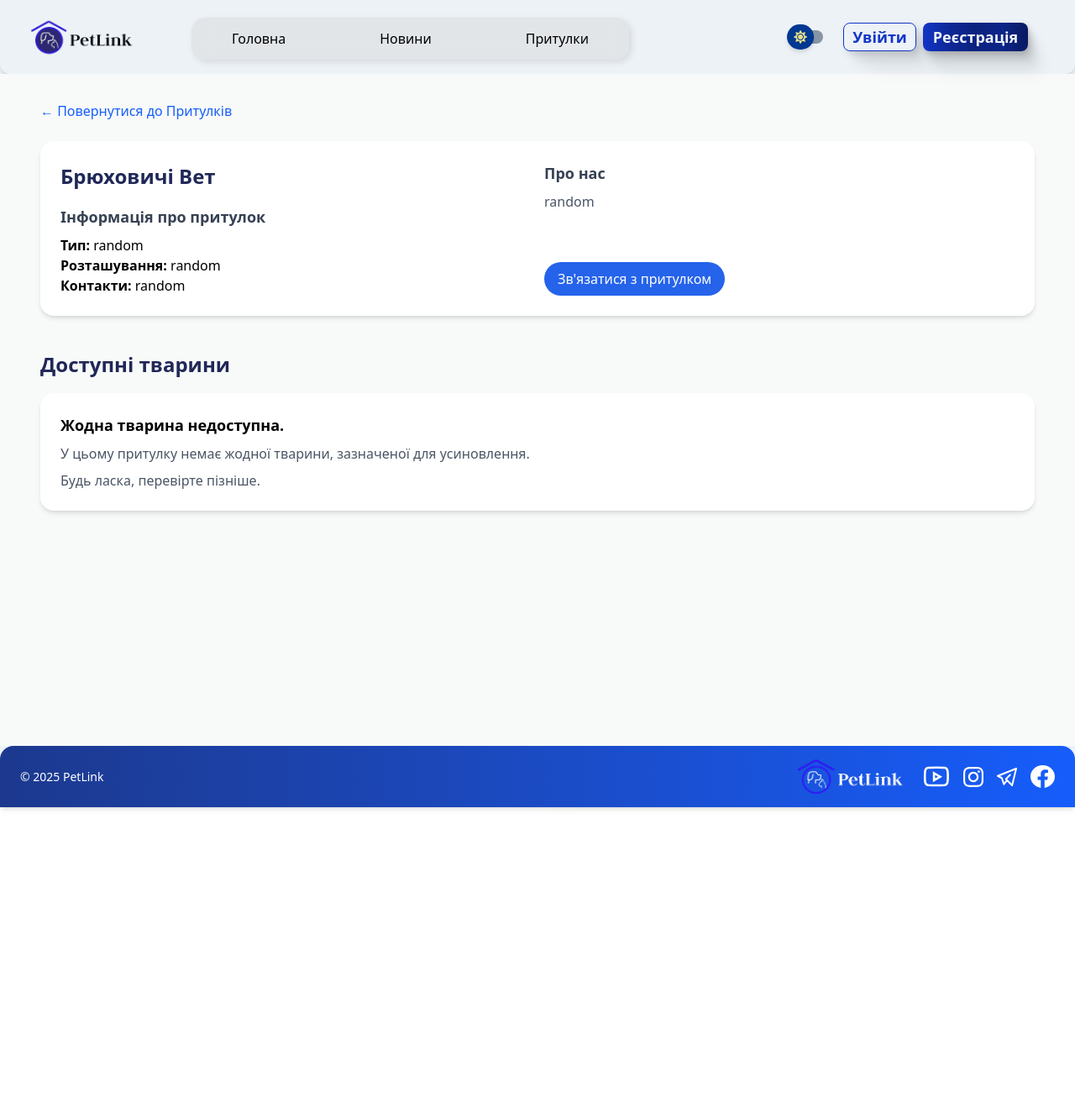
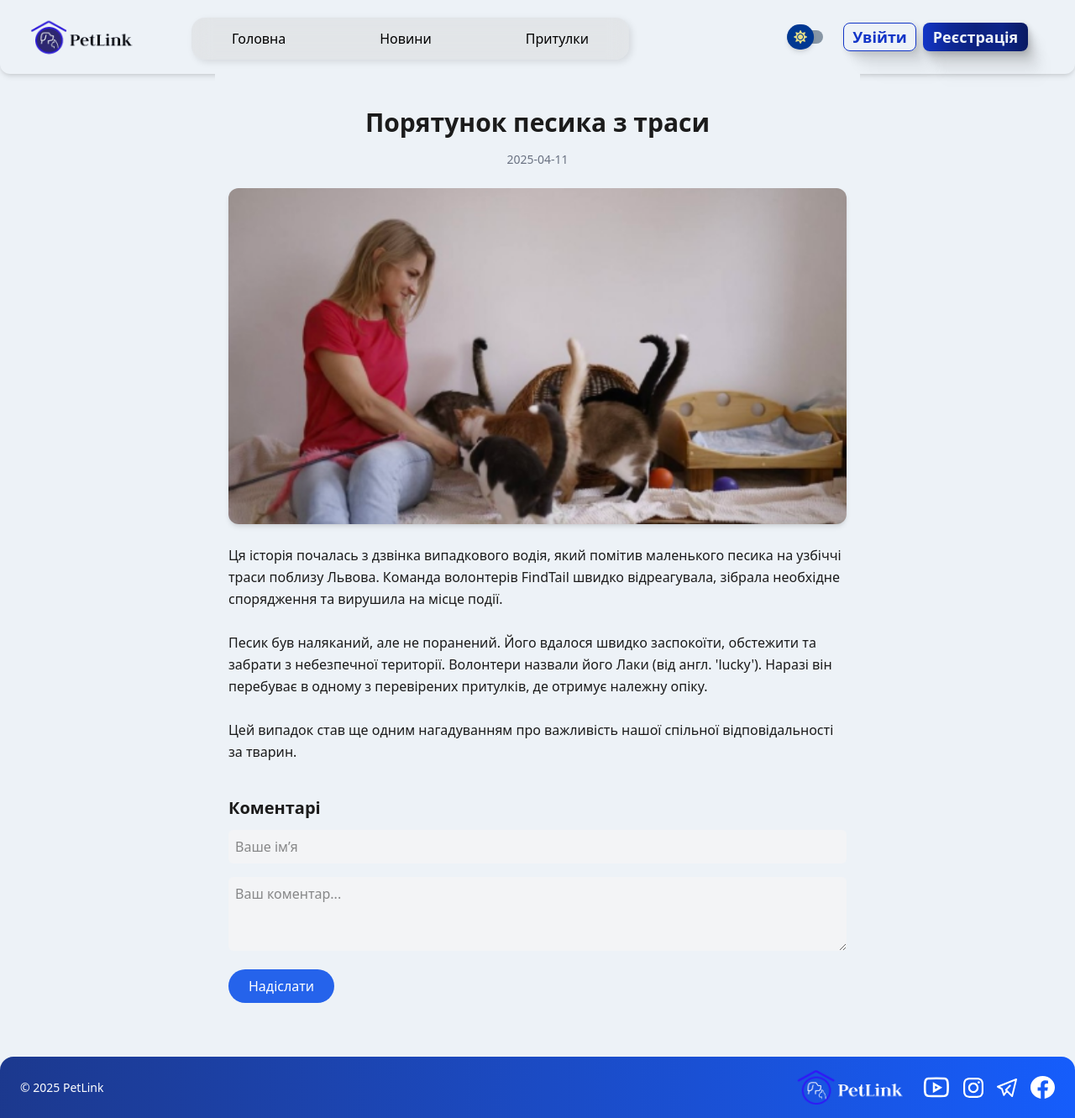
Before and after one commit to Miar0/Django-React-3DN, a React (Vite) app in the folder frontend/: page /shelters/1 in a window 1280 px wide. Shown: the whole page at 84% size. Before the commit the page ends 961 px from the top, so only its background shows below. Built offline with nearby package versions, Linux system fonts and the light colour scheme.

Commit message:
feat: update info for cards news

```diff
--- a/frontend/package.json
+++ b/frontend/package.json
@@ -11,6 +11,7 @@
   },
   "dependencies": {
     "@tailwindcss/vite": "^4.1.3",
+    "date-fns": "^4.1.0",
     "framer-motion": "^12.6.5",
     "react": "^19.0.0",
     "react-dom": "^19.0.0",
--- a/frontend/src/data/news.js
+++ b/frontend/src/data/news.js
@@ -6,24 +6,41 @@ const news = [
     {
         id: 1,
         image: newsFirst,
-        title: 'Понад дві тисячі врятованих котів: як хобі волонтерки стало організацією',
-        description: 'Історія волонтерки Яни Тябут з Черкас розпочалася 17 років тому — саме тоді вона забрала з вулиці свого першого кота Веніаміна.',
-        date: '10 April 19:50',
+        title: "Порятунок песика з траси",
+        description: "Історія як волонтери врятували песика просто з середини швидкісної дороги...",
+        date: "2025-04-11",
+        content:
+            "Ця історія почалась з дзвінка випадкового водія, який помітив маленького песика на узбіччі траси поблизу Львова. " +
+            "Команда волонтерів FindTail швидко відреагувала, зібрала необхідне спорядження та вирушила на місце події.\n\n" +
+            "Песик був наляканий, але не поранений. Його вдалося швидко заспокоїти, обстежити та забрати з небезпечної території. " +
+            "Волонтери назвали його Лаки (від англ. 'lucky'). Наразі він перебуває в одному з перевірених притулків, де отримує належну опіку.\n\n" +
+            "Цей випадок став ще одним нагадуванням про важливість нашої спільної відповідальності за тварин."
     },
     {
         id: 2,
-        image: newsSecond,
-        title: '"Це Не Страшні Звірі, Вони Травмовані"',
-        description: 'До Дніпра евакуювали 21 цуценя та вагітну собаку з Донеччини. Історії тварин.',
-        date: '03 April 13:10',
+        image:newsSecond,
+        title: "10 нових тваринок знайшли домівку",
+        description: "Завдяки оновленій платформі FindTail 10 тваринок були всиновлені протягом останніх днів...",
+        date: "2025-04-09",
+        content:
+            "Новини, що надихають! Всього за один тиждень через платформу FindTail було успішно передано в нові родини 10 тваринок: " +
+            "серед них 6 песиків, 3 котики та навіть 1 морська свинка.\n\n" +
+            "Ми раді, що кожна з цих історій мала щасливий фінал. Всі нові власники пройшли перевірку, отримали детальну інструкцію " +
+            "по догляду та зворотній зв’язок з притулками.\n\n" +
+            "Такі результати мотивують нас розвивати платформу ще активніше 💙"
     },
     {
         id: 3,
         image: newsThird,
-        title: 'У Львові загубився кіт, який жив у Ратуші.',
-        description: 'Кіт на імʼя Левчик загубився під час навчань у міській раді. Садовий обіцяє подарунок за розшук.',
-        date: '01 April 17:10',
-    },
+        title: "Перший офіційний партнер серед ветклінік!",
+        description: "FindTail підписали партнерство з ветклінікою 'Добро' — це відкриває нові можливості для тварин...",
+        date: "2025-04-07",
+        content:
+            "Раді повідомити: FindTail офіційно співпрацює з ветеринарною клінікою 'Добро' у Львові! Це означає, що всі тварини, " +
+            "зареєстровані на платформі, зможуть проходити базові медичні огляди безкоштовно.\n\n" +
+            "Клініка також надасть підтримку у вакцинації, стерилізації та лікуванні тварин, які потрапляють на платформу без належного догляду.\n\n" +
+            "Це партнерство — величезний крок до покращення умов для хвостиків 💚"
+    }
 ];
 
 export default news;
--- a/frontend/src/index.css
+++ b/frontend/src/index.css
@@ -48,6 +48,12 @@
             transform: scale(1);
         }
     }
+
+    @keyframes fadeIn {
+        to {
+            opacity: 1;
+        }
+    }
 }
 
 
@@ -77,7 +83,15 @@
                 0px 118px 33px rgba(0, 0, 0, 0.00);
     }
 
+    .animate-fade-in {
+        @apply opacity-0;
+        animation: fadeIn 0.4s ease-in-out forwards;
+    }
 
+    .animate-fade-in {
+        @apply opacity-0;
+        animation: fadeIn 0.4s ease-in-out forwards;
+    }
 
 
 
--- a/frontend/src/pages/ShelterDetailPage.jsx
+++ b/frontend/src/pages/ShelterDetailPage.jsx
@@ -1,73 +1,84 @@
-import React from 'react';
-import { useParams, Link } from 'react-router-dom';
-import shelters from '../data/shelters';
+import React, { useState } from 'react';
+import { useParams } from 'react-router-dom';
+import news from '../data/news';
+import { format } from 'date-fns';
 
-const ShelterDetailPage = () => {
+const NewsDetailPage = () => {
     const { id } = useParams();
-    const shelter = shelters.find(s => s.id === Number(id));
+    const item = news.find((n) => n.id === Number(id));
 
-    if (!shelter) {
-        return (
-            <div className="min-h-screen bg-[#F8FAF9] dark:bg-dark-fond p-6 text-center">
-                <h1 className="text-2xl text-red-600 dark:text-red-400">Притулок не знайдено</h1>
-                <Link to="/shelters" className="text-blue-500 hover:underline block mt-4">
-                    Повернутися до Притулків
-                </Link>
-            </div>
-        );
-    }
+    const [comment, setComment] = useState('');
+    const [name, setName] = useState('');
+    const [comments, setComments] = useState([]);
+
+    const handleSubmit = (e) => {
+        e.preventDefault();
+        if (!name.trim() || !comment.trim()) return;
+
+        const newComment = {
+            id: Date.now(),
+            name,
+            text: comment,
+            date: format(new Date(), 'dd.MM.yyyy, HH:mm:ss'),
+        };
+        setComments((prev) => [...prev, newComment]);
+        setName('');
+        setComment('');
+    };
+
+    if (!item) return <div className="text-center py-10 text-red-500">Новина не знайдена</div>;
 
     return (
-        <div className="min-h-screen bg-[#F8FAF9] dark:bg-dark-fond px-4 py-8 md:px-12">
-            <Link to="/shelters" className="text-blue-600 hover:underline dark:text-blue-400 mb-6 block">
-                ← Повернутися до Притулків
-            </Link>
+        <div className="min-h-screen bg-[#EDF2F7] dark:bg-dark-fond text-[#1B1B1B] dark:text-white px-4 py-6 sm:py-8 md:py-10 max-w-[768px] mx-auto">
+            <h1 className="text-2xl sm:text-3xl font-bold mb-4 text-center">{item.title}</h1>
+            <p className="text-sm text-gray-500 dark:text-gray-400 text-center mb-6">{item.date}</p>
 
-            <div className="bg-white dark:bg-[#1C1C2E] rounded-2xl shadow-md p-6 mb-10 grid md:grid-cols-2 gap-4">
-                <div>
-                    <h2 className="text-[24px] font-bold text-[#202857] dark:text-white mb-4">{shelter.name}</h2>
-                    <h3 className="font-semibold text-lg text-gray-700 dark:text-gray-300 mb-2">Інформація про притулок</h3>
-                    <p><strong>Тип:</strong> {shelter.type}</p>
-                    <p><strong>Розташування:</strong> {shelter.location}</p>
-                    {shelter.contact && <p><strong>Контакти:</strong> {shelter.contact}</p>}
+            <img
+                src={item.image}
+                alt={item.title}
+                className="w-full max-h-[400px] object-cover rounded-xl shadow-md mb-6"
+            />
+
+            <p className="text-base leading-relaxed whitespace-pre-line mb-10">{item.content}</p>
+
+            <h2 className="text-xl font-semibold mb-3">Коментарі</h2>
+            <form onSubmit={handleSubmit} className="space-y-4 mb-6">
+                <input
+                    type="text"
+                    value={name}
+                    onChange={(e) => setName(e.target.value)}
+                    placeholder="Ваше ім’я"
+                    className="w-full p-2 rounded-md bg-gray-100 dark:bg-gray-800 dark:text-white"
+                />
+                <textarea
+                    value={comment}
+                    onChange={(e) => setComment(e.target.value)}
+                    placeholder="Ваш коментар..."
+                    className="w-full p-2 rounded-md bg-gray-100 dark:bg-gray-800 dark:text-white"
+                    rows={3}
+                />
+                <button
+                    type="submit"
+                    className="bg-[#2563EB] hover:bg-[#1E40AF] text-white px-6 py-2 rounded-full transition"
+                >
+                    Надіслати
+                </button>
+            </form>
+
+            {comments.map((c) => (
+                <div
+                    key={c.id}
+                    className="bg-white dark:bg-[#1C1C2E] rounded-lg shadow-md p-4 mb-4"
+                >
+                    <div className="flex justify-between mb-1">
+                        <span className="font-semibold text-[#202857] dark:text-white">{c.name}</span>
+                        <span className="text-xs text-gray-500">{c.date}</span>
+                    </div>
+                    <p className="text-sm text-gray-800 dark:text-gray-300">{c.text}</p>
                 </div>
-
-                <div className="flex flex-col justify-between">
-                    <div>
-                        <h3 className="font-semibold text-lg text-gray-700 dark:text-gray-300 mb-2">Про нас</h3>
-                        <p className="text-gray-600 dark:text-gray-400">{shelter.description}</p>
-                    </div>
-                    <a
-                        href={shelter.website ? `https://${shelter.website}` : "#"}
-                        target="_blank"
-                        rel="noreferrer"
-                        className="mt-4 inline-block bg-[#2563EB] text-white py-2 px-4 rounded-full hover:bg-[#1E40AF] transition w-max"
-                    >
-                        Зв'язатися з притулком
-                    </a>
-                </div>
-            </div>
-
-            <div>
-                <h2 className="text-[20px] md:text-[24px] font-semibold text-[#202857] dark:text-white mb-4">Доступні тварини</h2>
-                {shelter.available === 0 ? (
-                    <div className="bg-white dark:bg-[#1C1C2E] rounded-2xl p-6 shadow-md">
-                        <h3 className="text-lg font-semibold mb-2">Жодна тварина недоступна.</h3>
-                        <p className="text-gray-600 dark:text-gray-300">
-                            У цьому притулку немає жодної тварини, зазначеної для усиновлення.
-                        </p>
-                        <p className="mt-2 text-gray-600 dark:text-gray-300">
-                            Будь ласка, перевірте пізніше.
-                        </p>
-                    </div>
-                ) : (
-                    <div className="grid sm:grid-cols-2 lg:grid-cols-3 gap-6">
-                        <div className="text-gray-500 dark:text-gray-300">[тут буде список тварин]</div>
-                    </div>
-                )}
-            </div>
+            ))}
         </div>
     );
 };
 
-export default ShelterDetailPage;
+export default NewsDetailPage;
```
Also changed, not shown: frontend/src/components/Pagination.jsx (+11 -8 lines), frontend/src/components/SortDropdown.jsx (+5 -2 lines), frontend/src/pages/NewsDetailPage.jsx (+12 -13 lines), frontend/src/pages/NewsListPage.jsx (+29 -9 lines), 1 other file (tests, documents, lock files or other folders).
